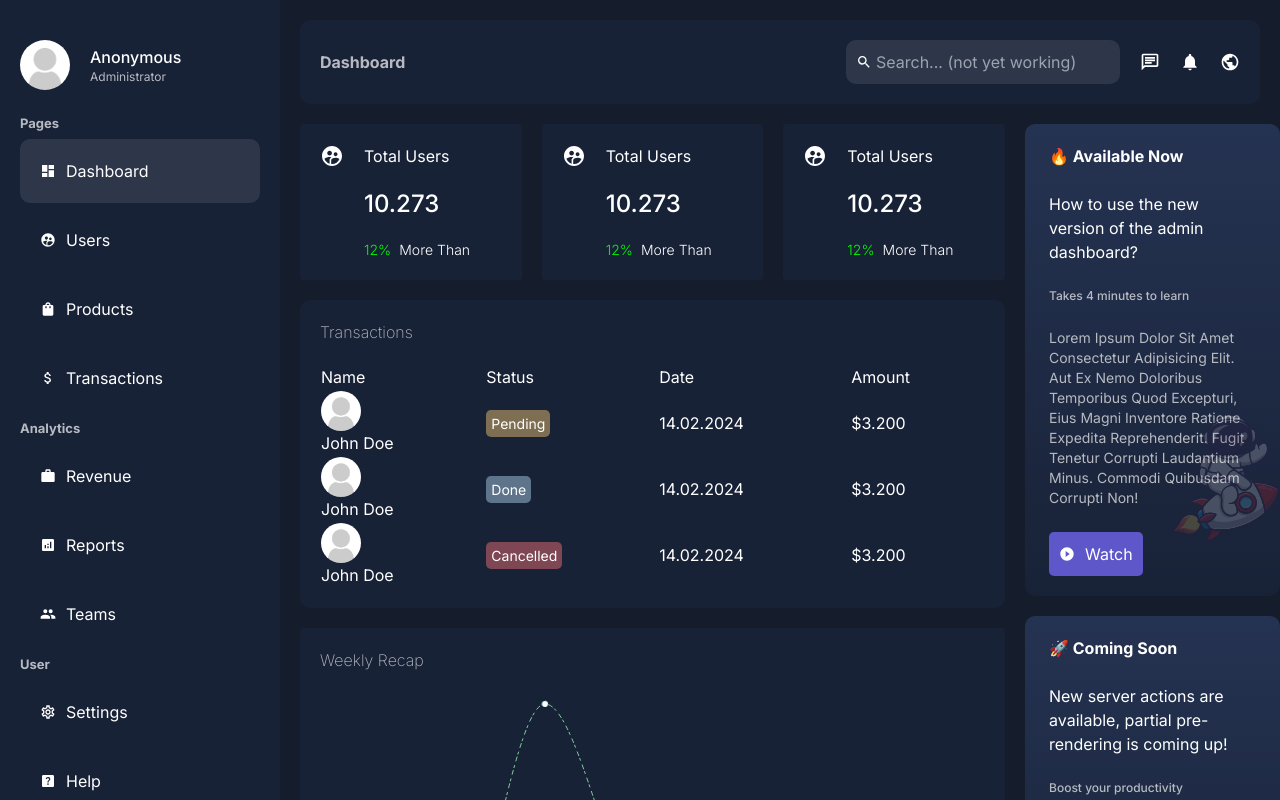
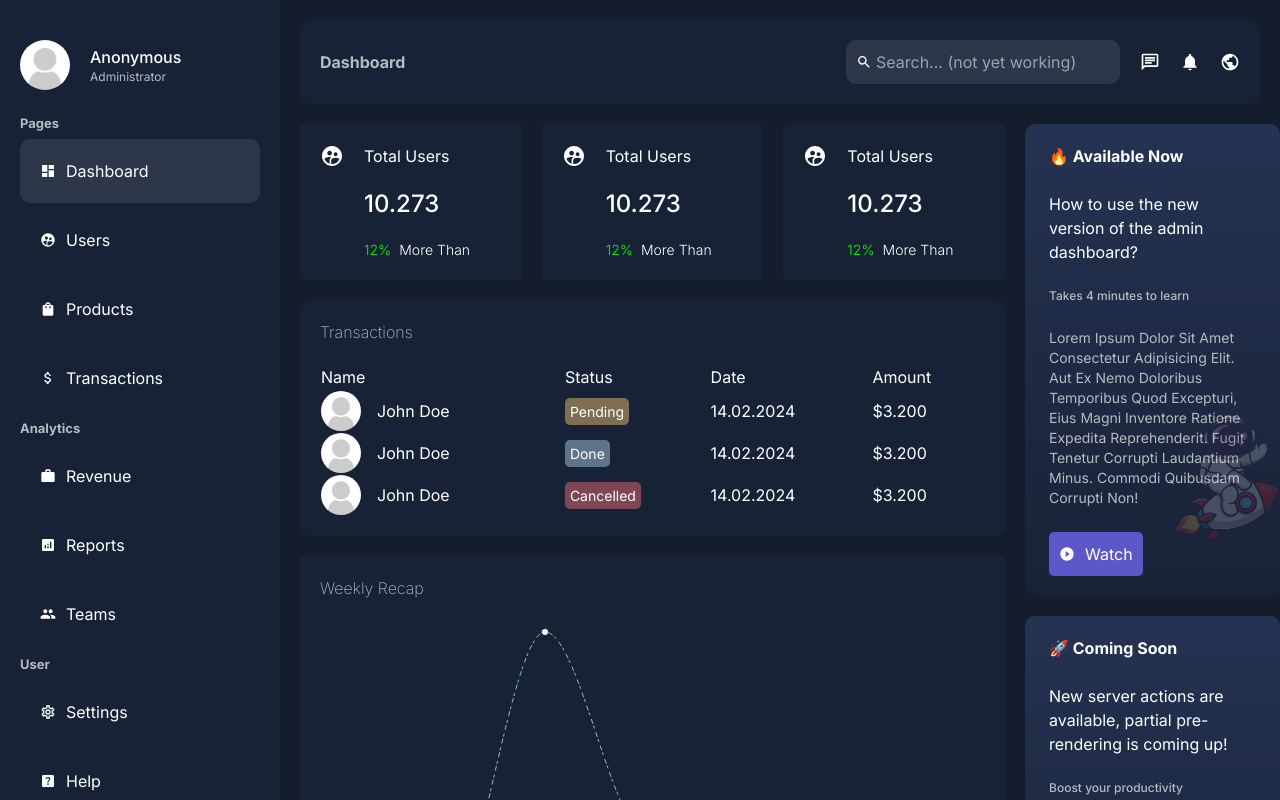
Before and after one commit to biniruu/admin-dashboard-nextjs14, a Next.js app: page /dashboard in a window 1280 px wide. Shown: the top 800 px of the page. Built offline with nearby package versions, Linux system fonts and the light colour scheme; no server answers.

Commit message:
feat: simplify providing items in Transactions

```diff
--- a/src/components/transactions/Transactions.tsx
+++ b/src/components/transactions/Transactions.tsx
@@ -1,8 +1,15 @@
 import Image from 'next/image'
 
+import transactionItems from './transactionItems'
 import styles from './transactions.module.css'
 
 const tableHead: string[] = ['name', 'status', 'date', 'amount']
+
+const bgColor = {
+  pending: 'bg-[#f7cb7375]',
+  done: 'bg-[#afd6ee75]',
+  cancelled: 'bg-[#f7737375]',
+}
 
 function Transactions() {
   return (
@@ -17,39 +24,33 @@ function Transactions() {
           </tr>
         </thead>
         <tbody>
-          <tr>
-            <td>
-              <Image src="/noavatar.png" alt="" width={40} height={40} className={styles['user-image']} />
-              john doe
-            </td>
-            <td>
-              <span className={`${styles.status} bg-[#f7cb7375]`}>pending</span>
-            </td>
-            <td>14.02.2024</td>
-            <td>$3.200</td>
-          </tr>
-          <tr>
-            <td>
-              <Image src="/noavatar.png" alt="" width={40} height={40} className={styles['user-image']} />
-              john doe
-            </td>
-            <td>
-              <span className={`${styles.status} bg-[#afd6ee75]`}>done</span>
-            </td>
-            <td>14.02.2024</td>
-            <td>$3.200</td>
-          </tr>
-          <tr>
-            <td>
-              <Image src="/noavatar.png" alt="" width={40} height={40} className={styles['user-image']} />
-              john doe
-            </td>
-            <td>
-              <span className={`${styles.status} bg-[#f7737375]`}>cancelled</span>
-            </td>
-            <td>14.02.2024</td>
-            <td>$3.200</td>
-          </tr>
+          {/* TODO: Update this when getting data from DB is enabled */}
+          {transactionItems.map(item => {
+            const { img, name, status, date, price } = item
+            const bg = bgColor[status as keyof typeof bgColor]
+
+            return (
+              <tr key={`${name}${status}`}>
+                <td>
+                  <div className="flex items-center">
+                    <Image
+                      src={img || '/noavatar.png'}
+                      alt=""
+                      width={40}
+                      height={40}
+                      className={`${styles['user-image']} mr-4`}
+                    />
+                    {name}
+                  </div>
+                </td>
+                <td>
+                  <span className={`${styles.status} ${bg}`}>{status}</span>
+                </td>
+                <td>{date}</td>
+                <td>${price}</td>
+              </tr>
+            )
+          })}
         </tbody>
       </table>
     </div>
--- /dev/null
+++ b/src/components/transactions/transactionItems.ts
@@ -0,0 +1,33 @@
+interface TransactionItem {
+  img: string
+  name: string
+  status: string
+  date: string
+  price: string
+}
+
+const transactionItems: TransactionItem[] = [
+  {
+    img: '/noavatar.png',
+    name: 'john doe',
+    status: 'pending',
+    date: '14.02.2024',
+    price: '3.200',
+  },
+  {
+    img: '/noavatar.png',
+    name: 'john doe',
+    status: 'done',
+    date: '14.02.2024',
+    price: '3.200',
+  },
+  {
+    img: '/noavatar.png',
+    name: 'john doe',
+    status: 'cancelled',
+    date: '14.02.2024',
+    price: '3.200',
+  },
+]
+
+export default transactionItems
```
